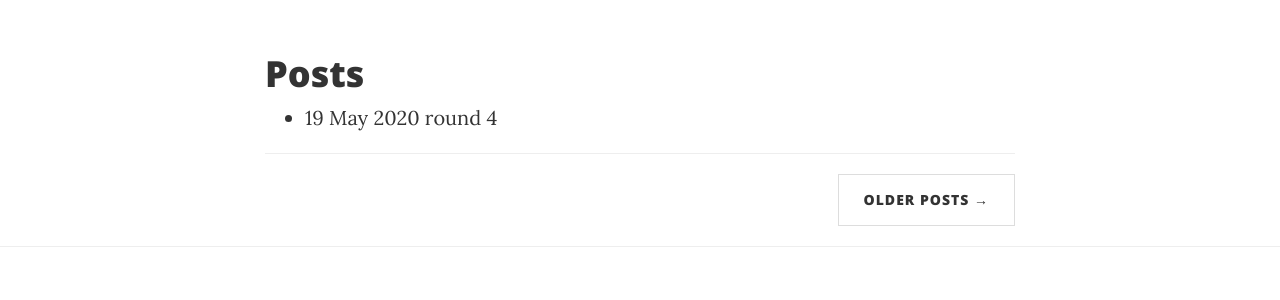
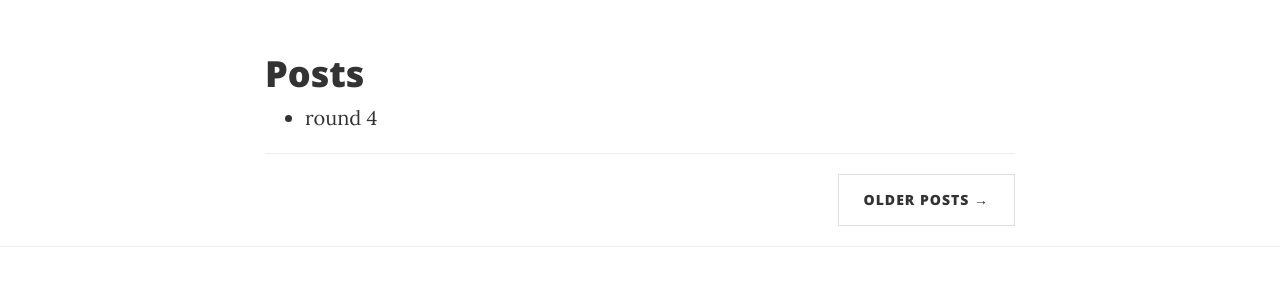
Before and after one commit to alanboy/competitive-programming, a Jekyll site: the page built from blog/index.html, in a window 1280 px wide. Shown: the part 640-940 px from the top of the page. Built offline with Jekyll 4.4.1, drawn with Linux system fonts in a browser that asks for light colours.

Commit message:
update default

```diff
--- a/blog/index.html
+++ b/blog/index.html
@@ -5,7 +5,6 @@ title: Posts
     <h1>{{ page.title }}</h1>
     <ul class="post">
       {% for post in site.posts %}
-        <li><span>{{ post.date | date_to_string }}</span>
-        <a href="{{ post.url }}" title="{{ post.title }}">{{ post.title }}</a></li>
+        <li href="{{ post.url }}">{{ post.title }}</li>
       {% endfor %}
     </ul>
```
